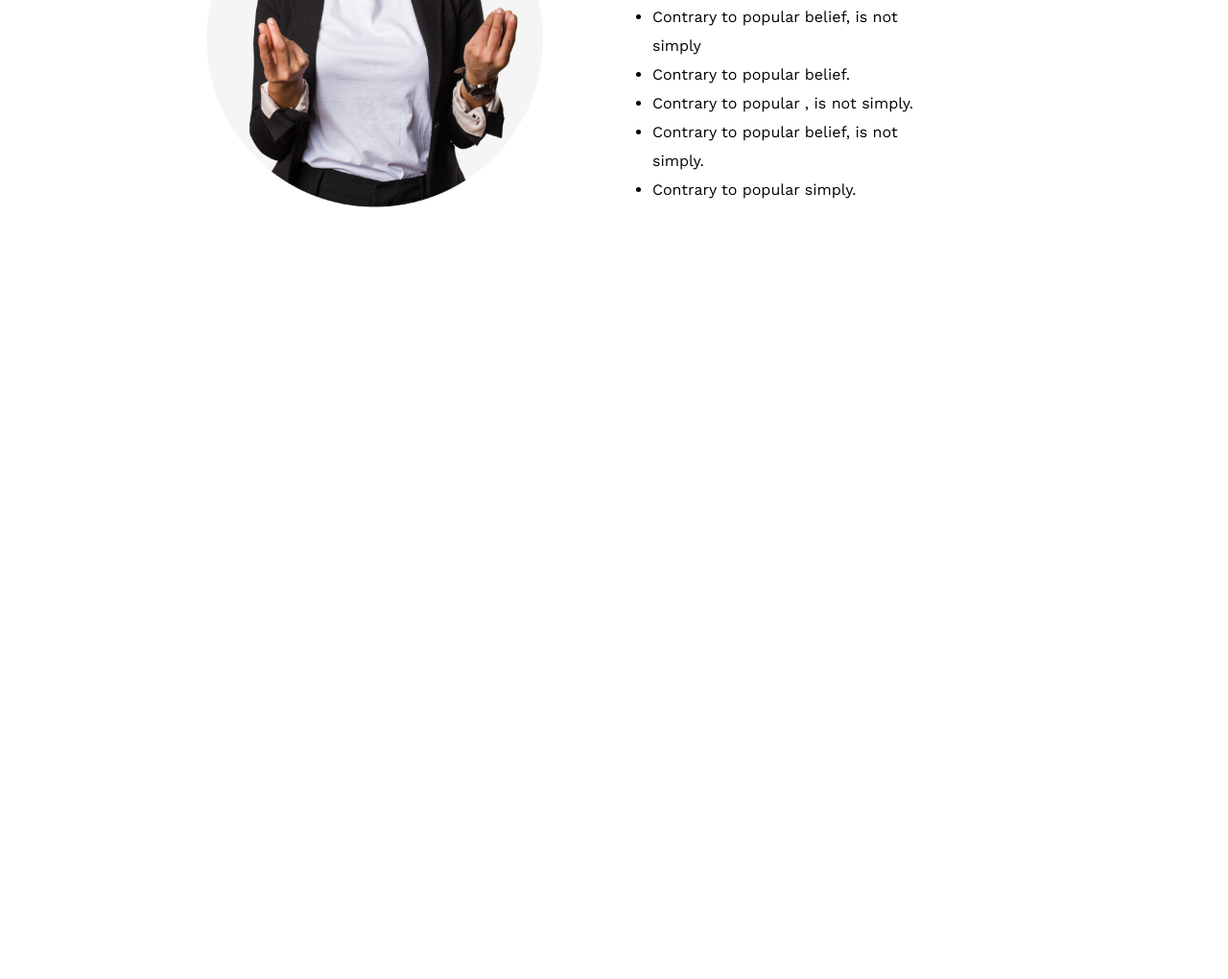
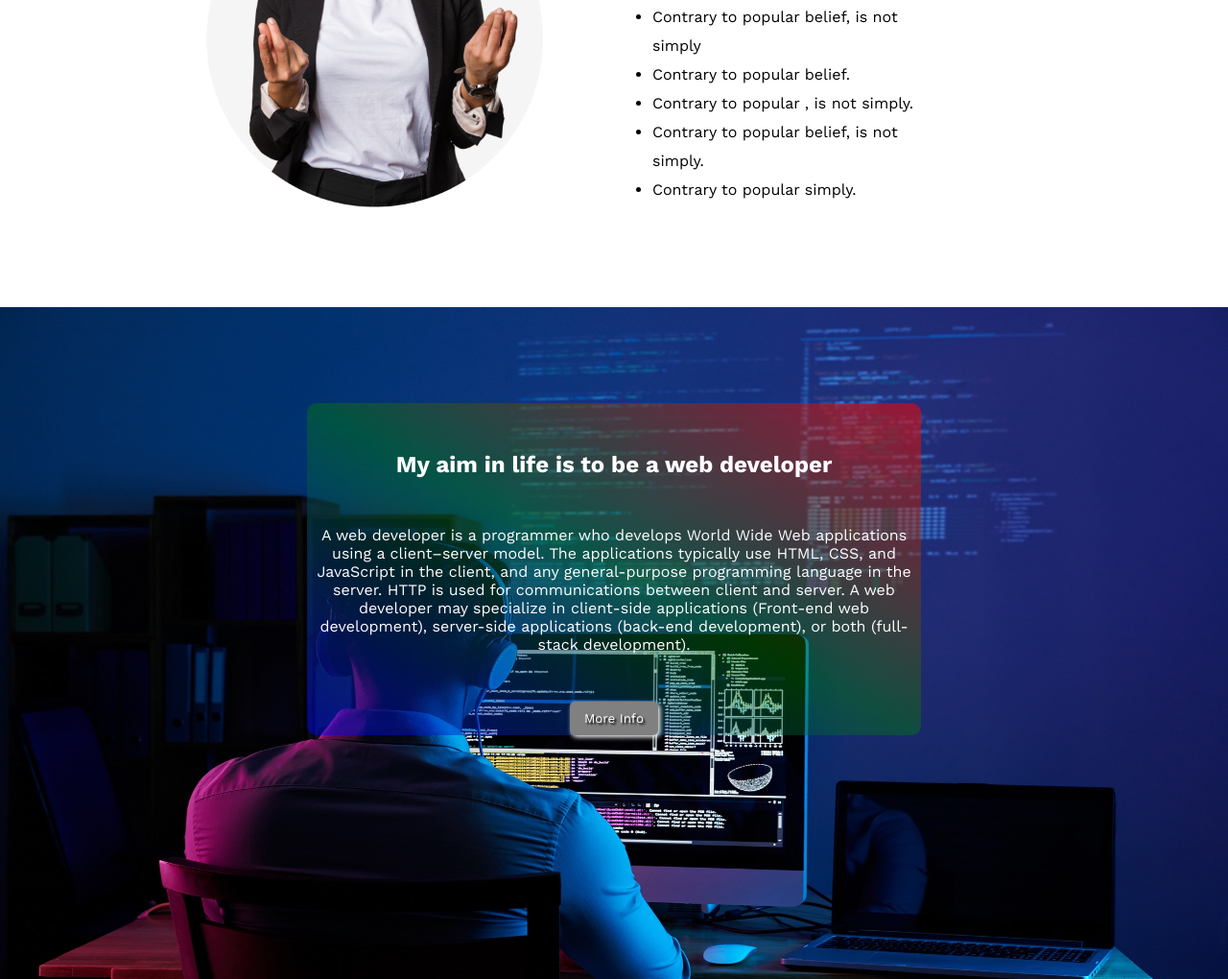
Before and after one commit to mahbub1216/milestone-one-project-one, a plain HTML site: page index.html in a window 1280 px wide. Shown: the part 1165-2185 px from the top of the page at 96% size. Before the commit the page ends 1485 px from the top, so only its background shows below. Drawn offline with nearby package versions, Linux system fonts and the light colour scheme.

Commit message:
aim section added

```diff
--- a/css/style.css
+++ b/css/style.css
@@ -79,3 +79,50 @@
 }
 
 /* main part end */
+
+/* aim section start */
+
+.my-aim {
+    /* background-blend-mode: overlay; */
+    height: 700px;
+    width: 100%;
+    background-image: url("../images/my-background.jpg");
+    background-size: 100% 100%;
+    color: rgb(255, 255, 255);
+    text-align: center;
+}
+
+.my-aim-wrap {
+    margin: auto;
+    height: 50%;
+    width: 50%;
+    padding-top: 100px;
+
+}
+
+.aim {
+    background-image: linear-gradient(to right top,rgba(0, 0, 255, 0.475),rgba(0, 128, 0, 0.415), rgba(255, 0, 0, 0.537));
+    border-radius: 10px;
+    box-sizing: 2px 2px 2px gray;
+}
+
+.aim h1 {
+    padding-top: 50px;
+}
+
+.aim p {
+    margin-top: 50px;
+}
+
+.aim button {
+    margin-top: 50px;
+    padding: 10px 15px;
+    background: gray;
+    color: #fff;
+    box-shadow: 2px 2px 5px rgb(255, 255, 255);
+    text-shadow: 2px 2px 2px black;
+    border-radius: 5px;
+    border: none;
+}
+
+/* aim section end */
--- a/index.html
+++ b/index.html
@@ -58,6 +58,27 @@
     </div>
 
 
+    <!-- aim section start -->
+    <section class="my-aim">
+        <div class="my-aim-wrap">
+            <div class="aim">
+                <h1>My aim in life is to be a web developer</h1>
+                <p>A web developer is a programmer who develops World Wide Web applications using a client–server model.
+                    The
+                    applications typically use HTML, CSS, and JavaScript in the client, and any general-purpose
+                    programming
+                    language in the server. HTTP is used for communications between client and server. A web developer
+                    may
+                    specialize in client-side applications (Front-end web development), server-side applications
+                    (back-end
+                    development), or both (full-stack development).
+                </p>
+                <button>More Info</button>
+            </div>
+        </div>
+    </section>
+    <!-- aim section end -->
+
     <!-- main part end -->
 
 
```
Lines whose indentation alone changed are shown as unchanged.
